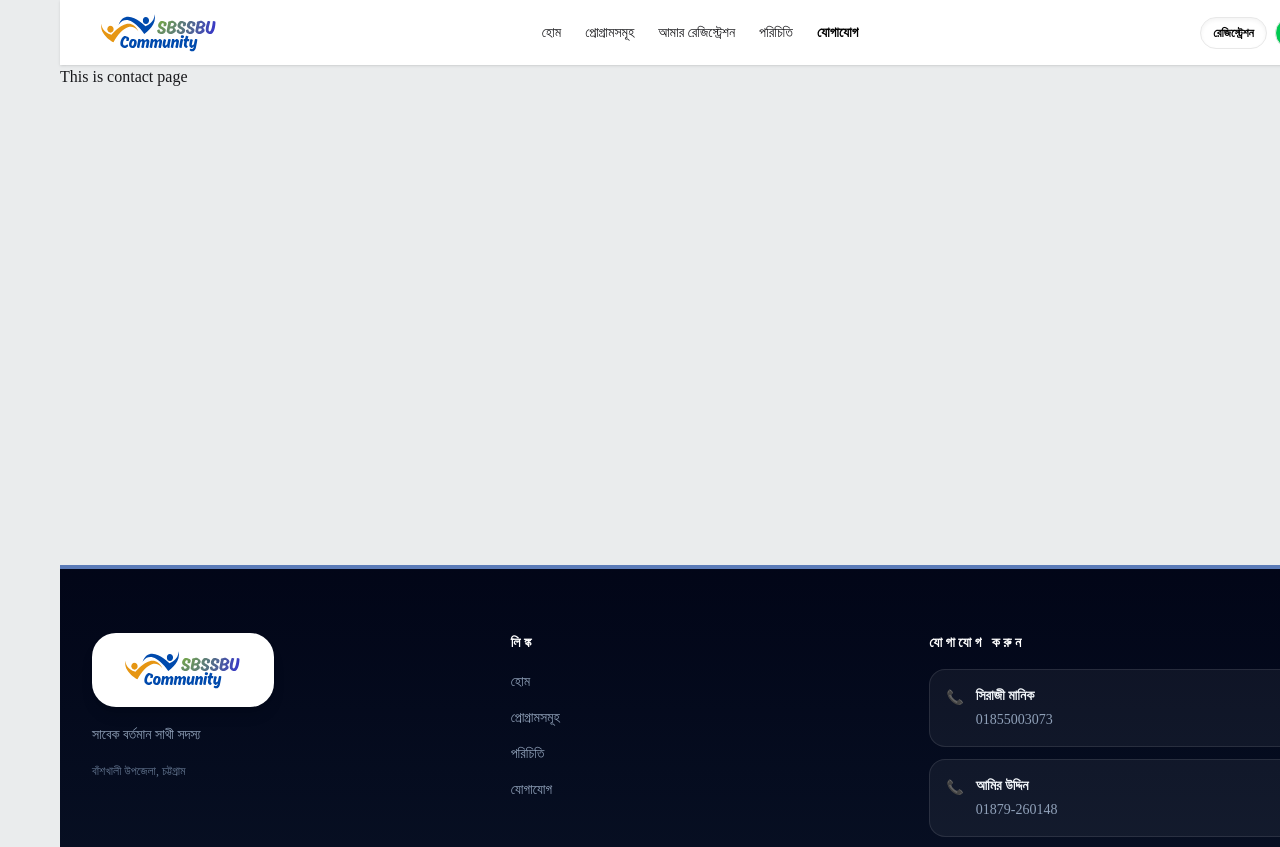
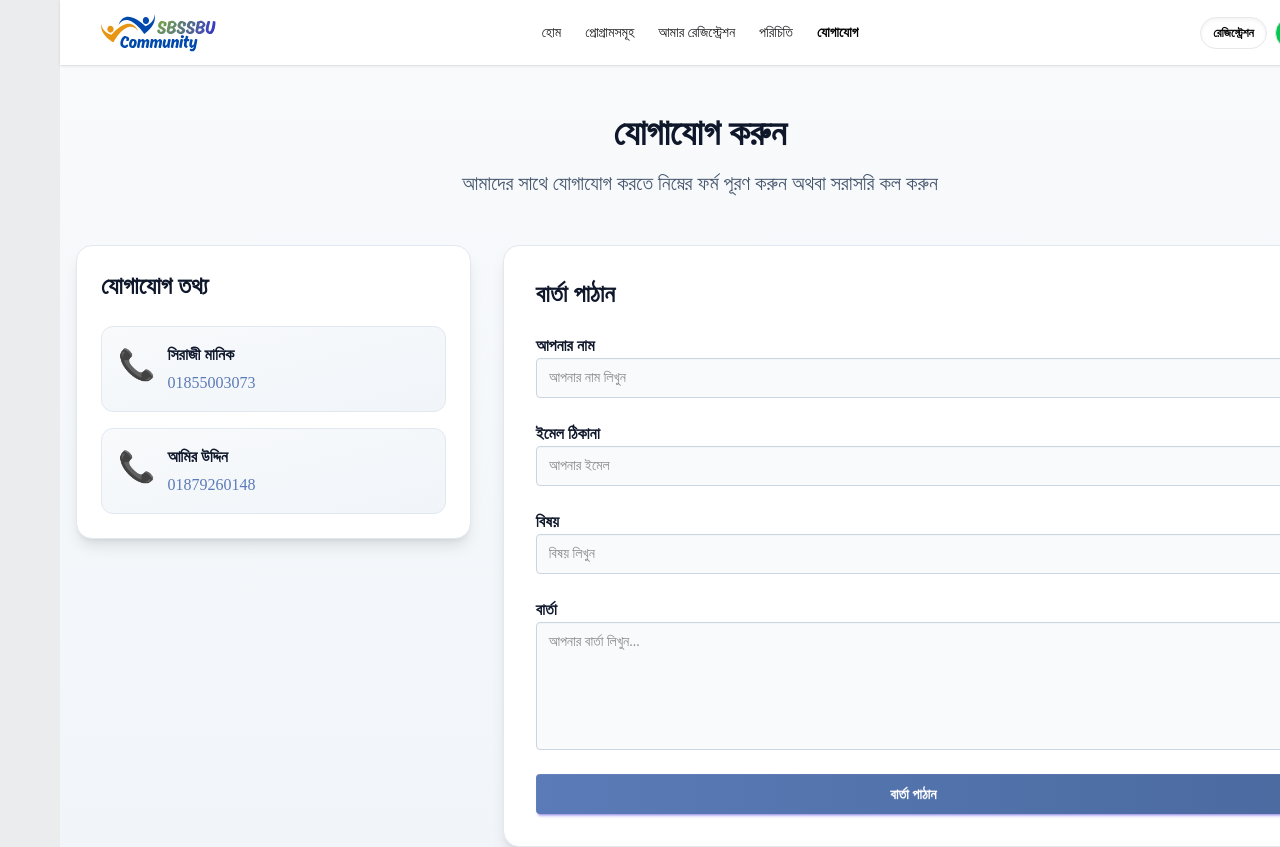
Before and after one commit to atmabdullaham/sbss-bu-frontend, a React (Vite) app: page /contact in a window 1280 px wide. Shown: the top 847 px of the page. Built offline with nearby package versions, Linux system fonts and the light colour scheme; no server answers; a web font is replaced by a local one.

Commit message:
added contactpage and message option to application from here

```diff
--- a/src/components/Footer.jsx
+++ b/src/components/Footer.jsx
@@ -12,7 +12,7 @@ const Footer = () => {
   ];
 
   return (
-    <footer className="border-t-4 border-t-[#5b7bb8] bg-linear-to-b from-slate-950 to-slate-900 text-slate-100">
+    <footer className="border-t-4  bg-linear-to-b from-slate-950 to-slate-900 text-slate-100">
       <div className="mx-auto max-w-7xl px-4 py-12 sm:px-6 lg:px-8 lg:py-16">
         {/* Main Footer Content */}
         <div className="grid gap-10 md:grid-cols-3">
@@ -23,15 +23,11 @@ const Footer = () => {
                 <Logo size="sm" />
               </div>
             </div>
-            <p className="mx-auto max-w-xs text-sm leading-6 text-slate-400 md:mx-0">
-              সাবেক বর্তমান সাথী সদস্য
-            </p>
-            <p className="text-xs text-slate-500">বাঁশখালী উপজেলা, চট্টগ্রাম</p>
           </div>
 
           {/* Quick Links */}
           <div className="text-center md:text-left">
-            <h3 className="mb-4 text-sm font-bold uppercase tracking-[0.25em] text-white">
+            <h3 className="mb-4 text-sm font-bold uppercase  text-white">
               লিঙ্ক
             </h3>
             <ul className="space-y-3">
@@ -50,7 +46,7 @@ const Footer = () => {
 
           {/* Contact Info */}
           <div className="text-center md:text-left">
-            <h3 className="mb-4 text-sm font-bold uppercase tracking-[0.25em] text-white">
+            <h3 className="mb-4 text-sm font-bold uppercase  text-white">
               যোগাযোগ করুন
             </h3>
             <ul className="space-y-3 text-sm text-slate-400">
@@ -82,15 +78,6 @@ const Footer = () => {
                   </div>
                 </div>
               </li>
-              <li className="rounded-2xl border border-white/10 bg-white/5 p-4">
-                <div className="flex items-start gap-3">
-                  <span className="mt-0.5 text-[#5b7bb8]">📍</span>
-                  <div>
-                    <p className="font-semibold text-slate-100">অবস্থান</p>
-                    <span className="mt-1 block">বাঁশখালী, চট্টগ্রাম</span>
-                  </div>
-                </div>
-              </li>
             </ul>
           </div>
         </div>
@@ -100,7 +87,7 @@ const Footer = () => {
           {/* Bottom Copyright */}
           <div className="flex flex-col items-center gap-4 text-center md:flex-row md:justify-between md:text-left">
             <p className="text-sm text-slate-400">
-              Copyright © {currentYear} SBSSBU. সকল অধিকার সংরক্ষিত।
+              Copyright © {currentYear} SBSSBU. সকল অধিকার সংরক্ষিত
             </p>
             <div className="flex flex-wrap justify-center gap-x-6 gap-y-2 text-sm text-slate-400">
               <a href="#" className="transition-colors hover:text-[#5b7bb8]">
--- a/src/pages/Contact.jsx
+++ b/src/pages/Contact.jsx
@@ -1,7 +1,248 @@
+import { useState } from "react";
+
 const Contact = () => {
+  const [formData, setFormData] = useState({
+    name: "",
+    email: "",
+    subject: "",
+    message: "",
+  });
+  const [loading, setLoading] = useState(false);
+  const [error, setError] = useState("");
+  const [success, setSuccess] = useState("");
+
+  const contactNumbers = [
+    {
+      name: "সিরাজী মানিক",
+      phone: "01855003073",
+      icon: "📞",
+    },
+    {
+      name: "আমির উদ্দিন",
+      phone: "01879260148",
+      icon: "📞",
+    },
+  ];
+
+  const handleChange = (e) => {
+    const { name, value } = e.target;
+    setFormData((prev) => ({
+      ...prev,
+      [name]: value,
+    }));
+  };
+
+  const handleSubmit = async (e) => {
+    e.preventDefault();
+    setLoading(true);
+    setError("");
+    setSuccess("");
+
+    try {
+      const response = await fetch(
+        "https://sbssbu-backend.vercel.app/contact",
+        {
+          method: "POST",
+          headers: {
+            "Content-Type": "application/json",
+          },
+          body: JSON.stringify(formData),
+        }
+      );
+
+      const data = await response.json();
+
+      if (!response.ok) {
+        throw new Error(data.message || "বার্তা পাঠানো ব্যর্থ হয়েছে");
+      }
+
+      // Reset form
+      setFormData({
+        name: "",
+        email: "",
+        subject: "",
+        message: "",
+      });
+
+      // Show success message
+      setSuccess(data.message || "আপনার বার্তা সফলভাবে পাঠানো হয়েছে!");
+
+      // Clear success message after 5 seconds
+      setTimeout(() => {
+        setSuccess("");
+      }, 5000);
+    } catch (err) {
+      console.error("Error:", err);
+      setError(err.message || "কোনো ত্রুটি ঘটেছে। দয়া করে পুনরায় চেষ্টা করুন।");
+    } finally {
+      setLoading(false);
+    }
+  };
+
   return (
-    <div>
-      <h2>This is contact page</h2>
+    <div className="min-h-screen bg-gradient-to-b from-slate-50 to-slate-100 py-12 px-2 md:px-4 ">
+      <div className="mx-auto max-w-7xl">
+        {/* Header Section */}
+        <div className="mb-12 text-center">
+          <h1 className="text-4xl font-bold text-slate-900 mb-4">
+            যোগাযোগ করুন
+          </h1>
+          <p className="text-xl text-slate-600">
+            আমাদের সাথে যোগাযোগ করতে নিম্নের ফর্ম পূরণ করুন অথবা সরাসরি কল করুন
+          </p>
+        </div>
+
+        {/* Main Content Grid */}
+        <div className="grid grid-cols-1 lg:grid-cols-3 gap-8">
+          {/* Contact Information */}
+          <div className="lg:col-span-1 space-y-6">
+            {/* Direct Contact */}
+            <div className="bg-white rounded-2xl shadow-lg p-6 border border-slate-200">
+              <h2 className="text-2xl font-bold text-slate-900 mb-6">
+                যোগাযোগ তথ্য
+              </h2>
+
+              {/* Contact Cards */}
+              <div className="space-y-4">
+                {contactNumbers.map((contact, index) => (
+                  <div
+                    key={index}
+                    className="rounded-xl border border-slate-200 bg-gradient-to-br from-slate-50 to-slate-100 p-4 hover:shadow-md transition-shadow"
+                  >
+                    <div className="flex items-start gap-3">
+                      <span className="text-3xl mt-1">{contact.icon}</span>
+                      <div className="flex-1">
+                        <p className="font-semibold text-slate-900">
+                          {contact.name}
+                        </p>
+                        <a
+                          href={`tel:${contact.phone}`}
+                          className="text-[#5b7bb8] hover:text-[#f78839] font-medium transition-colors mt-1 block"
+                        >
+                          {contact.phone}
+                        </a>
+                      </div>
+                    </div>
+                  </div>
+                ))}
+              </div>
+
+              {/* Additional Info */}
+            </div>
+          </div>
+
+          {/* Contact Form */}
+          <div className="lg:col-span-2">
+            <div className="bg-white rounded-2xl shadow-lg p-4 md:p-8 border border-slate-200">
+              <h2 className="text-2xl font-bold text-slate-900 mb-6">
+                বার্তা পাঠান
+              </h2>
+
+              {/* Error Message */}
+              {error && (
+                <div className="mb-6 p-4 bg-red-50 border border-red-200 rounded-lg">
+                  <p className="text-red-700 font-medium">{error}</p>
+                </div>
+              )}
+
+              {/* Success Message */}
+              {success && (
+                <div className="mb-6 p-4 bg-green-50 border border-green-200 rounded-lg">
+                  <p className="text-green-700 font-medium">{success}</p>
+                </div>
+              )}
+
+              <form onSubmit={handleSubmit} className="space-y-6">
+                {/* Name Field */}
+                <div>
+                  <label className="label">
+                    <span className="label-text font-semibold text-slate-900">
+                      আপনার নাম
+                    </span>
+                  </label>
+                  <input
+                    type="text"
+                    name="name"
+                    value={formData.name}
+                    onChange={handleChange}
+                    placeholder="আপনার নাম লিখুন"
+                    className="input input-bordered w-full bg-slate-50 border-slate-300 focus:border-[#5b7bb8] focus:outline-none focus:ring-2 focus:ring-[#5b7bb8]/20"
+                    required
+                  />
+                </div>
+
+                {/* Email Field */}
+                <div>
+                  <label className="label">
+                    <span className="label-text font-semibold text-slate-900">
+                      ইমেল ঠিকানা
+                    </span>
+                  </label>
+                  <input
+                    type="email"
+                    name="email"
+                    value={formData.email}
+                    onChange={handleChange}
+                    placeholder="আপনার ইমেল"
+                    className="input input-bordered w-full bg-slate-50 border-slate-300 focus:border-[#5b7bb8] focus:outline-none focus:ring-2 focus:ring-[#5b7bb8]/20"
+                    required
+                  />
+                </div>
+
+                {/* Subject Field */}
+                <div>
+                  <label className="label">
+                    <span className="label-text font-semibold text-slate-900">
+                      বিষয়
+                    </span>
+                  </label>
+                  <input
+                    type="text"
+                    name="subject"
+                    value={formData.subject}
+                    onChange={handleChange}
+                    placeholder="বিষয় লিখুন"
+                    className="input input-bordered w-full bg-slate-50 border-slate-300 focus:border-[#5b7bb8] focus:outline-none focus:ring-2 focus:ring-[#5b7bb8]/20"
+                    required
+                  />
+                </div>
+
+                {/* Message Field */}
+                <div>
+                  <label className="label">
+                    <span className="label-text font-semibold text-slate-900">
+                      বার্তা
+                    </span>
+                  </label>
+                  <textarea
+                    name="message"
+                    value={formData.message}
+                    onChange={handleChange}
+                    placeholder="আপনার বার্তা লিখুন..."
+                    className="textarea textarea-bordered w-full h-32 bg-slate-50 border-slate-300 focus:border-[#5b7bb8] focus:outline-none focus:ring-2 focus:ring-[#5b7bb8]/20 resize-none"
+                    required
+                  ></textarea>
+                </div>
+
+                {/* Submit Button */}
+                <button
+                  type="submit"
+                  disabled={loading}
+                  className={`btn btn-primary w-full font-semibold py-3 transition-all ${
+                    loading
+                      ? "bg-slate-400 border-none text-white cursor-not-allowed"
+                      : "bg-gradient-to-r from-[#5b7bb8] to-[#4a6aa0] border-none text-white hover:from-[#4a6aa0] hover:to-[#3a5a90]"
+                  }`}
+                >
+                  {loading ? "পাঠানো হচ্ছে..." : "বার্তা পাঠান"}
+                </button>
+              </form>
+            </div>
+          </div>
+        </div>
+
+        {/* Additional CTA Section */}
+      </div>
     </div>
   );
 };
```
